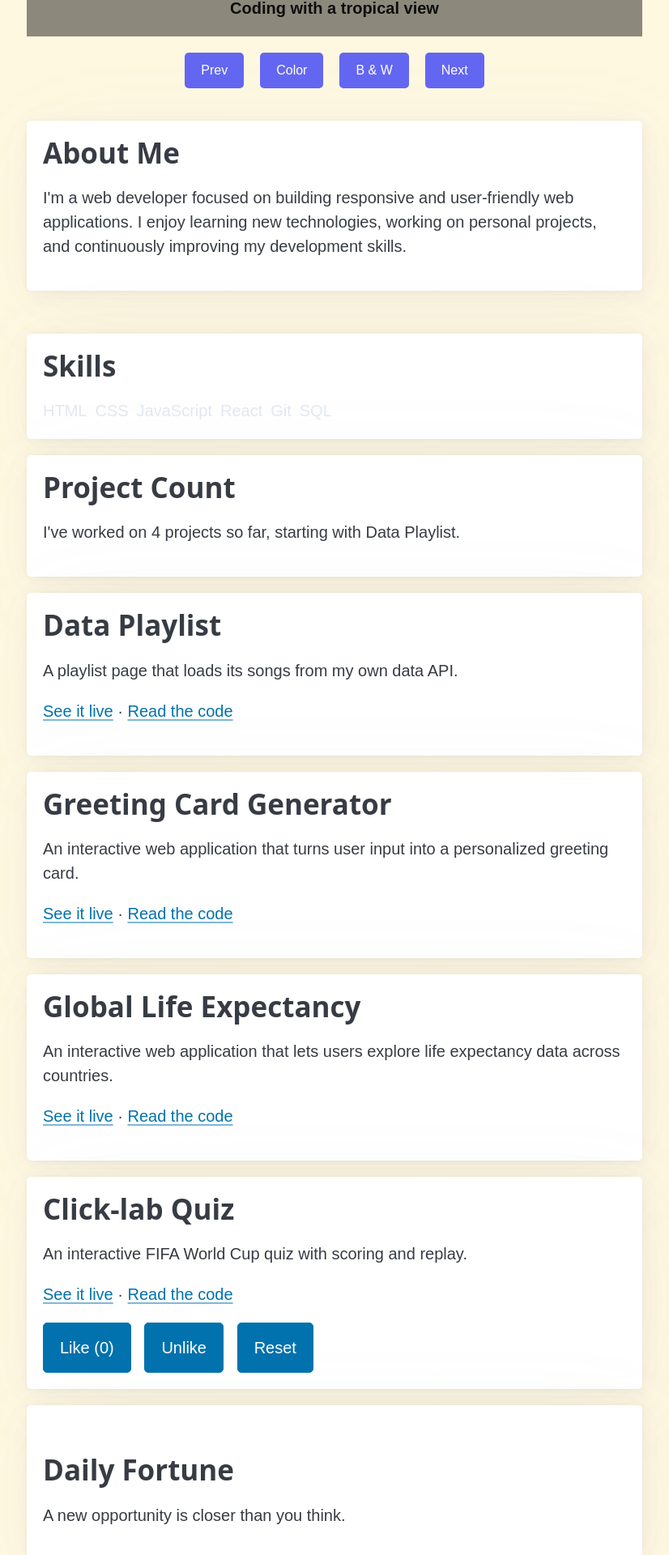
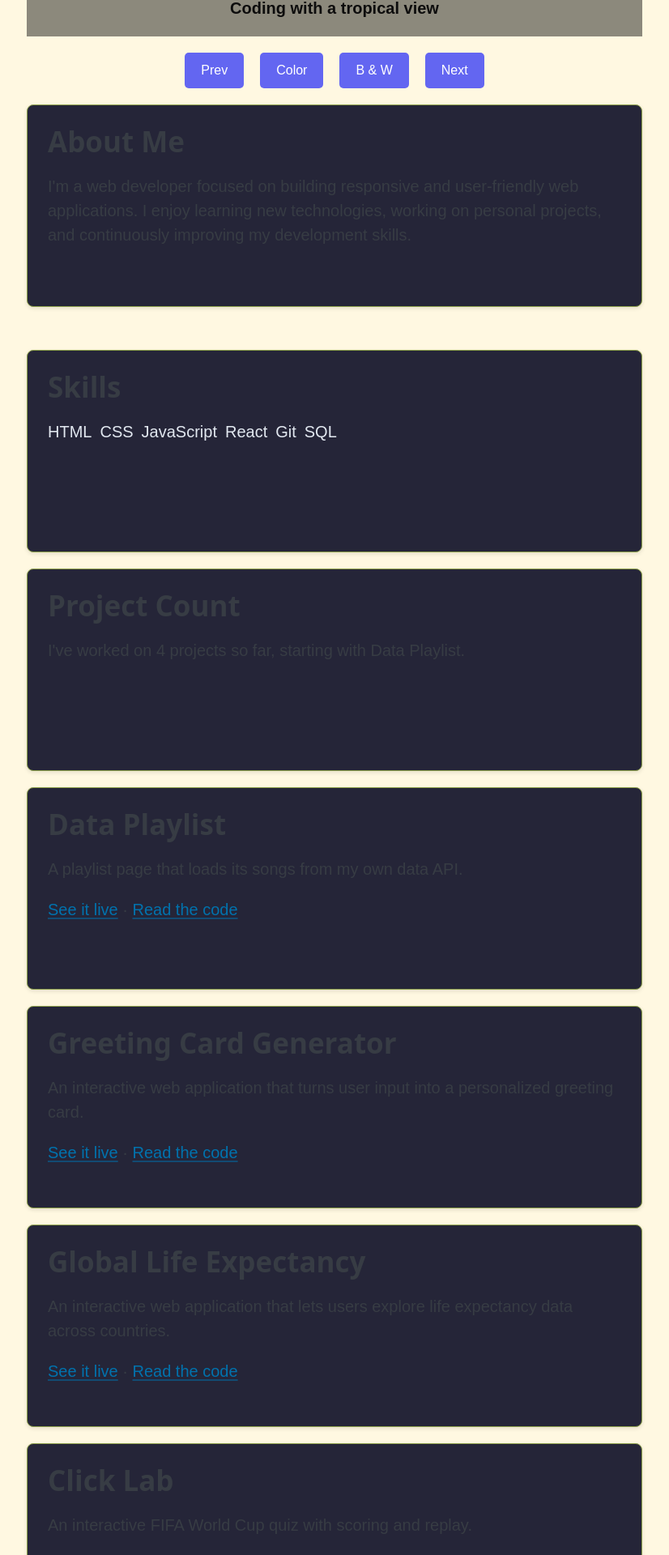
Before and after one commit to edwardcoded77/portfolio, a React app: page / in a window 1280 px wide. Shown: the part 580-2500 px from the top of the page at 81% size, without its empty margins (227-1053 px from the left). Built offline with nearby package versions, Linux system fonts and the light colour scheme; the HTML template or start-up script is replaced by a standard one.

Commit message:
class name added

```diff
--- a/src/AboutMe.jsx
+++ b/src/AboutMe.jsx
@@ -1,6 +1,6 @@
 function AboutMe(){
 return (
- <article id="about">
+ <article className="card">
      <h2>About Me</h2>
    <p>
     I'm a web developer focused on building responsive
--- a/src/App.css
+++ b/src/App.css
@@ -7,8 +7,7 @@
 body {
   margin: 0;
   font-family: Arial, sans-serif;
-  /* background: #f4f4f5; */
-    background-color: #fff8e1;
+  background-color: #fff8e1;
 }
 
 
@@ -18,6 +17,35 @@ body {
   margin: 0 auto;
   padding: 20px;
 }
+
+
+
+
+.card {
+  margin-top: 1rem;
+  padding: 1.25rem;
+  border: 1px solid #8da04b;
+  border-radius: 8px;
+  box-shadow: 0 2px 5px rgba(0, 0, 0, 0.1);
+  height: 250px;
+  box-sizing: border-box;
+  background-color: #252538;
+  transition: transform 0.3s ease, box-shadow 0.3s ease;
+}
+
+.card h2 {
+  margin-top: 0;
+}
+
+/* Hover effect */
+.card:hover {
+  transform: translateY(-5px);
+  box-shadow: 0 8px 16px rgba(0, 0, 0, 0.15);
+}
+
+
+
+
 
 
 .skills span {
--- a/src/CapstonePortfolioCard.jsx
+++ b/src/CapstonePortfolioCard.jsx
@@ -5,7 +5,7 @@ function CapstonePortfolioCard() {
   let repoUrl = "https://github.com/edwardcoded77/capstone"
   return (
 
-      <article>
+      <article className="card">
         <h2>{name}</h2>
         <p>{description}</p>
         <p>
--- a/src/ClickLabPortfolioCard.jsx
+++ b/src/ClickLabPortfolioCard.jsx
@@ -2,13 +2,14 @@ import { useState } from 'react'
 
 
 
-function ClickLabPortfolioCard() {
+function ClickLabPortfolioCard(project) {
 const [likes, setLikes] = useState(0)
 
-  let name = "Click-lab Quiz"
+  let name = "Click Lab"
   let description = "An interactive FIFA World Cup quiz with scoring and replay."
   let liveUrl = "https://edwardcoded77.github.io/click-lab/"
   let repoUrl = "https://github.com/edwardcoded77/click-lab"
+
 
 
 
@@ -29,7 +30,7 @@ const resetLikes = () => {
 
 
   return (
-    <article>
+    <article className="card">
       <h2>{name}</h2>
       <p>{description}</p>
       <p>
--- a/src/Contact.jsx
+++ b/src/Contact.jsx
@@ -1,7 +1,7 @@
 function Contact() {
   let email = "ash@pallet.town"
   return (
-    <article>
+    <article className="card">
         <h2>Let's Connect</h2>
        <p>I'm always interested in learning, building new projects,and connecting with other developers.</p>
     <a id="contact" href={"mailto:" + email}>Email me</a>
--- a/src/DataPlaylistPortfolioCard.jsx
+++ b/src/DataPlaylistPortfolioCard.jsx
@@ -5,7 +5,7 @@ function DataPlaylistPortfolioCard() {
   let repoUrl = "https://github.com/edwardcoded77/data-playlist"
   return (
      <section id="projects">
-        <article >
+        <article className="card">
           <h2>{name}</h2>
           <p>{description}</p>
           <p className="dataLink">
--- a/src/Education.jsx
+++ b/src/Education.jsx
@@ -1,6 +1,6 @@
 function Education(){
 return (
-    <article id="skills">
+    <article className="card">
         <div className="skills">
             <h2>Skills</h2>
             <span>HTML</span>
--- a/src/Fortune.jsx
+++ b/src/Fortune.jsx
@@ -38,7 +38,7 @@ function toggleBoth() {
 
   return (
   <div>
-      <article>
+      <article className='card'>
      <div className="wisdom">
         <h2>Daily Fortune</h2>
        {/* <p>{fortunes[index]} {advice[index]}</p> */}
--- a/src/GreetingCardGeneratorPortfolioCard.jsx
+++ b/src/GreetingCardGeneratorPortfolioCard.jsx
@@ -4,7 +4,7 @@ function GreetingCardGeneratorPortfolioCard() {
   let liveUrl = "https://edwardcoded77.github.io/greeting-card-generator/"
   let repoUrl = "https://github.com/edwardcoded77/greeting-card-generator"
   return (
-    <article>
+    <article className="card">
       <h2>{name}</h2>
       <p>{description}</p>
       <p>
--- a/src/ProjectCount.jsx
+++ b/src/ProjectCount.jsx
@@ -7,7 +7,7 @@ function ProjectCount() {
   ]
 
   return (
-    <article>
+    <article className="card">
       <h2>Project Count</h2>
         <p>
           I've worked on {projects.length} projects so far, starting with {projects[0]}.
```
Lines whose indentation alone changed are shown as unchanged.
